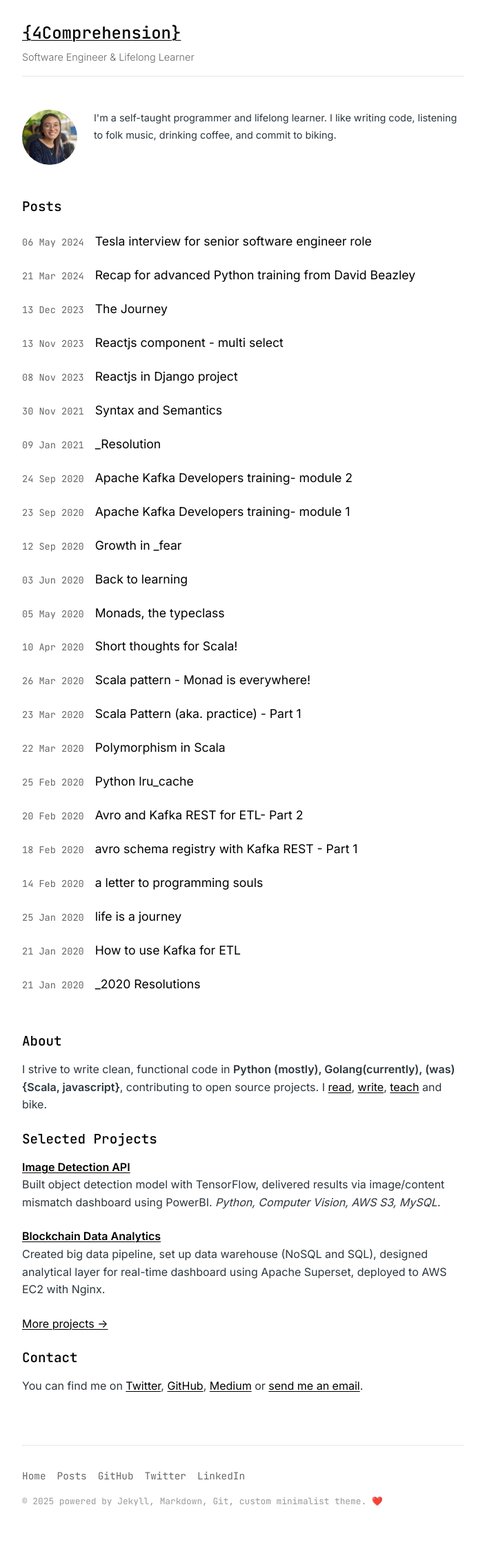
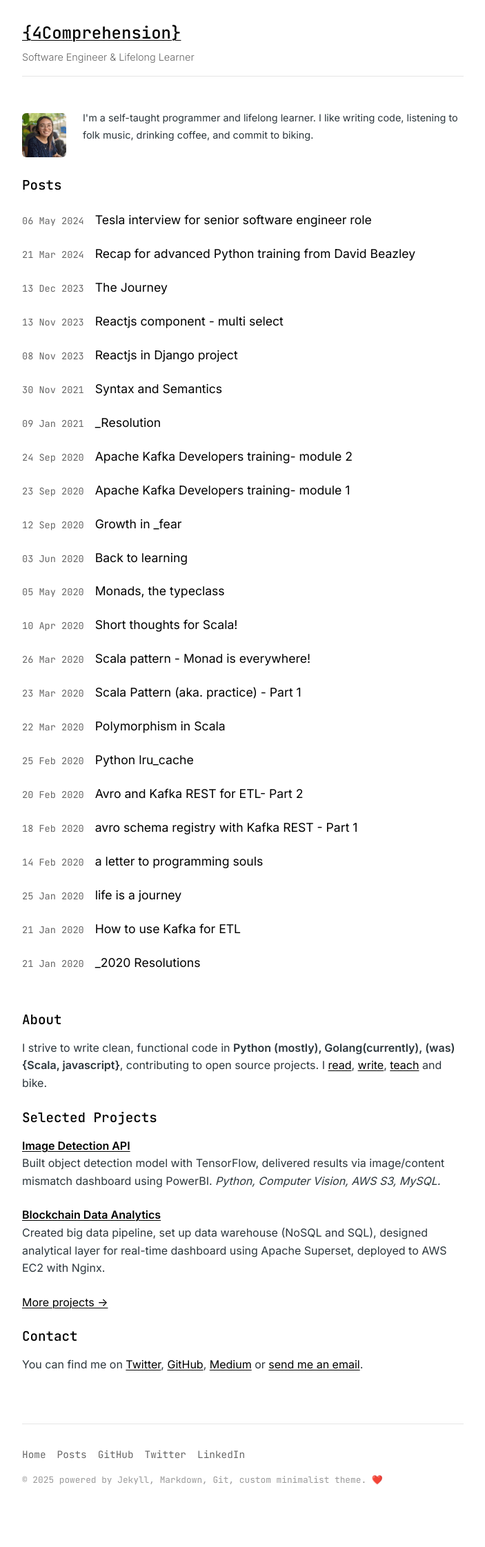
Before and after one commit to Chloejay/chloejay.github.io, a Jekyll site: the page built from index.md, in a window 1280 px wide. Shown: the whole page at 69% size, without its empty margins (288-991 px from the left). Built offline with Jekyll 4.4.1, drawn with Linux system fonts in a browser that asks for light colours; our own code applies the rules of GitHub Pages for plain Markdown files; after the commit the page ends 2212 px from its top, so only the background shows below that.

Commit message:
css update

```diff
--- a/assets/css/main.css
+++ b/assets/css/main.css
@@ -107,22 +107,22 @@ a:hover {
 }
 
 .intro-profile {
-  display: flex;
-  align-items: flex-start;
-  gap: 1.5rem;
   margin-bottom: 2rem;
 }
 
 .profile-image {
-  width: 80px;
-  height: 80px;
-  border-radius: 50%;
+  width: 64px;
+  height: 64px;
+  border-radius: 6px;
   object-fit: cover;
-  flex-shrink: 0;
+  float: left;
+  margin-right: 1.5rem;
+  margin-bottom: 1rem;
+  margin-top: 0.3rem;
 }
 
 .intro-content {
-  flex: 1;
+  overflow: hidden;
 }
 
 .intro-text {
@@ -454,16 +454,16 @@ a:hover {
     padding: 1.5rem 1rem;
   }
 
-  .intro-profile {
-    flex-direction: column;
-    align-items: center;
-    text-align: center;
-    gap: 1rem;
+  .profile-image {
+    float: none;
+    display: block;
+    margin: 0 auto 1rem auto;
+    width: 56px;
+    height: 56px;
   }
 
-  .profile-image {
-    width: 64px;
-    height: 64px;
+  .intro-content {
+    text-align: center;
   }
 
   .post-item {
```
